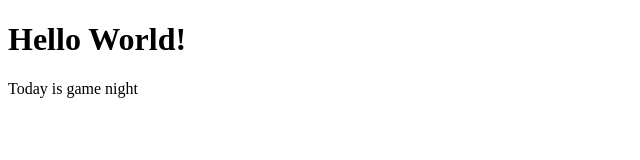
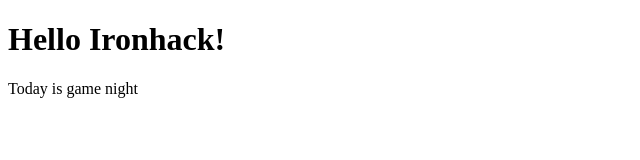
Before and after one commit to aarestigue/catch-the-snitch, a plain HTML site: page index.html in a window 1280 px wide. Shown: the whole page, without its empty margins (0-640 px from the left). Drawn offline with Linux system fonts and the light colour scheme.

Commit message:
changed text

```diff
--- a/index.html
+++ b/index.html
@@ -7,7 +7,7 @@
     <title>Document</title>
 </head>
 <body>
-    <h1>Hello World!</h1>
+    <h1>Hello Ironhack!</h1>
     <p>Today is game night</p>
 </body>
 </html>
```
